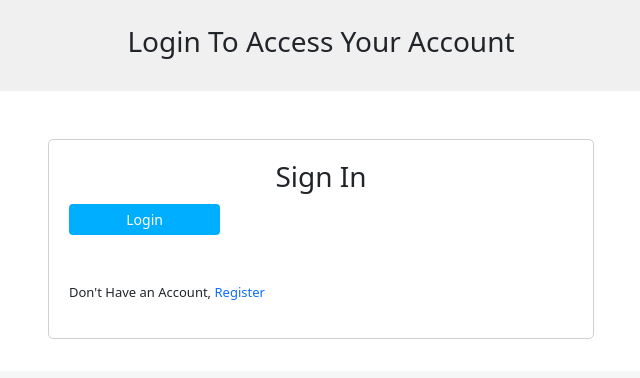
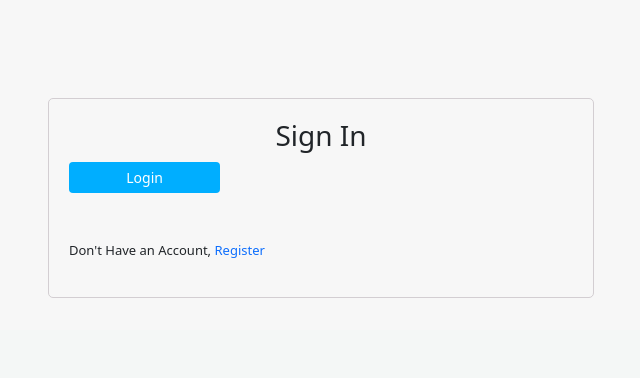
Before and after one commit to AjedidahMwanzia/awards, a Django app: template awards/templates/registration/login.html in a window 1280 px wide. Shown: the part 55-433 px from the top of the page, without its empty margins (319-959 px from the left). Run offline with Django 3.2, Linux system fonts and the light colour scheme; the template is opened without the code that fills it: most values are stand-ins (such as "Sample title", 1, 10 or a date in 2020); some libraries are stand-ins or nearby versions; some web fonts are replaced.

Commit message:
stylelogin and registration form

```diff
--- a/awards/templates/django_registration/registration_form.html
+++ b/awards/templates/django_registration/registration_form.html
@@ -8,7 +8,7 @@
 </style>
 <section class="login-container">
     <div class="container-header">
-        <h3 class="container-title">Login To Access Your Account</h3>
+
     </div>
     <div class="container login-container " style="margin-bottom: 30px;">
         <div class="row">
--- a/awards/templates/home.html
+++ b/awards/templates/home.html
@@ -81,7 +81,7 @@
                                     <p class="text-uppercase">{{ project.location }}</p>
                                 </div>
                                 <div>
-                                    <p>{{ project.date|}}</p>
+                                    <p>{{ project.date|time}}</p>
                                 </div>
                             </div>
                             <div class="d-flex justify-content-between mt-2">
--- a/awards/templates/registration/login.html
+++ b/awards/templates/registration/login.html
@@ -3,9 +3,9 @@
 {% block content %}
 <section class="login-container">
     <div class="container-header">
-        <h3 class="container-title">Login To Access Your Account</h3>
+
     </div>
-    <div class="container login-container " style="margin-bottom: 30px;">
+    <div class="container login-container " >
         <div class="row">
             <div class="col-md-3"></div>
             <div class="col-md-6">
--- a/static/css/style.css
+++ b/static/css/style.css
@@ -93,8 +93,6 @@ a:focus {
 .nav-link {
   margin-right: 0.5vw;
 }
-
-/* homepage */
 .homepage {
   background-image: url("../image/photo.jpg");
   background-size: cover;
@@ -116,44 +114,29 @@ a:focus {
   background-color: rgba(39, 39, 39, 0.3);
   color: white;
 }
-
-
-
 .profile .card-img-top {
-        border-radius: 50% !important;
-    }
-
-
-
+  border-radius: 50% !important;
+}
 .card h5 {
   font-size: 18px;
   line-height: 26px;
 }
-
 .post-card .card-img-top img {
   border-radius: 5px 5px 0 0;
   height: 200px;
   width: 100%;
 }
-
-
-
 .categories .btn {
   margin: 2px;
 }
-
-
 .side-post-image {
   height: 70px;
   width: 100px;
   border-radius: 5px;
 }
-
 .tops span {
   font-size: 13px;
 }
-
-/* footer */
 .footer {
   padding: 0.5rem 0;
   border-top: 1px solid #f1f2f3;
@@ -165,14 +148,11 @@ a:focus {
   color: white;
   text-transform: uppercase;
 }
-
-/* login page */
 .container-header {
   text-align: center;
   padding: 25px;
-  background-color: #f0f0f0;
+
 }
-
 .login-card {
   border: 1px solid #d3ced2;
   padding: 20px;
@@ -180,9 +160,8 @@ a:focus {
   text-align: left;
   border-radius: 5px;
 }
-
 .login-container {
-  background-color: white;
+  background: #f7f7f7;
 }
 
 .login-container label {
@@ -204,9 +183,6 @@ a:focus {
   margin-top: 10px;
 }
 
-.form-group .help-block {
-  color: red;
-}
 
 .text-dark {
   color: rgb(0, 174, 255);
@@ -215,12 +191,9 @@ a:focus {
 
 .profile .card-img-top {
   border-radius: 50%;
-  display: block;
   float: none;
-  /* height: 180px; */
   line-height: 32px;
   margin: 0 auto;
-  /* width: 180px; */
   margin-top: 6px;
 }
 
@@ -229,8 +202,6 @@ a:focus {
   width: 50px;
   border-radius: 50%;
 }
-
-/* single post styles */
 .single-top-header {
   background-position: center;
   background-repeat: no-repeat;
@@ -259,8 +230,6 @@ a:focus {
   font-size: 18px;
   color: #757575;
 }
-
-/* comments container */
 .comments-container {
   background-color: #fafbfb;
   padding: 20px;
@@ -286,8 +255,6 @@ a:focus {
   font-size: 14px;
   font-weight: 300;
 }
-/* ============================ */
-
 .poster-img {
   width: 30px;
   height: 30px;
@@ -361,7 +328,6 @@ a:focus {
 .search-form {
   margin-left: 300px;
 }
-/* on small device change height of the image */
 @media (max-width: 767px) {
   .blog-section .card-img-top,
   .card-img-tops {
```
Also changed, not shown: static/image/awards.png (added).
